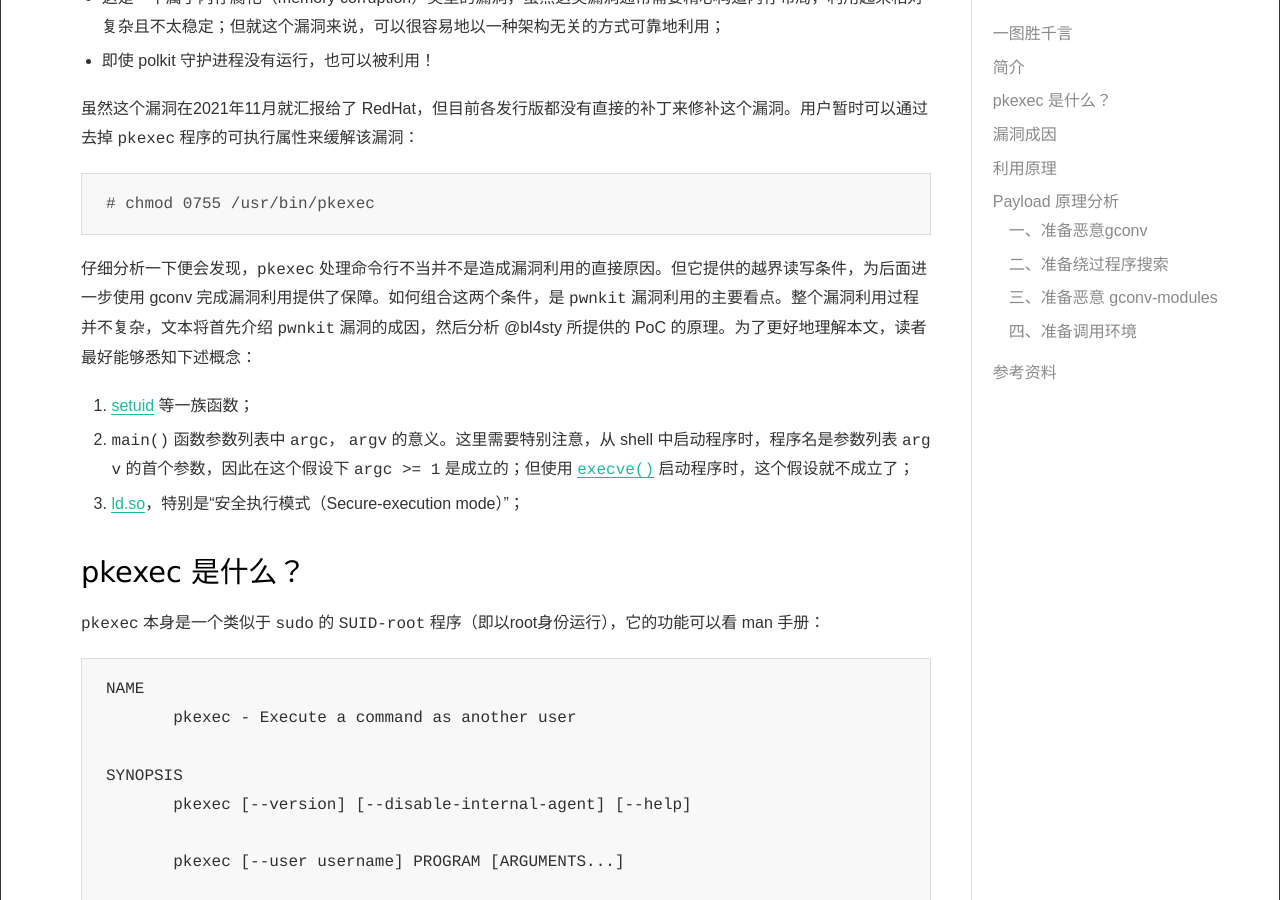
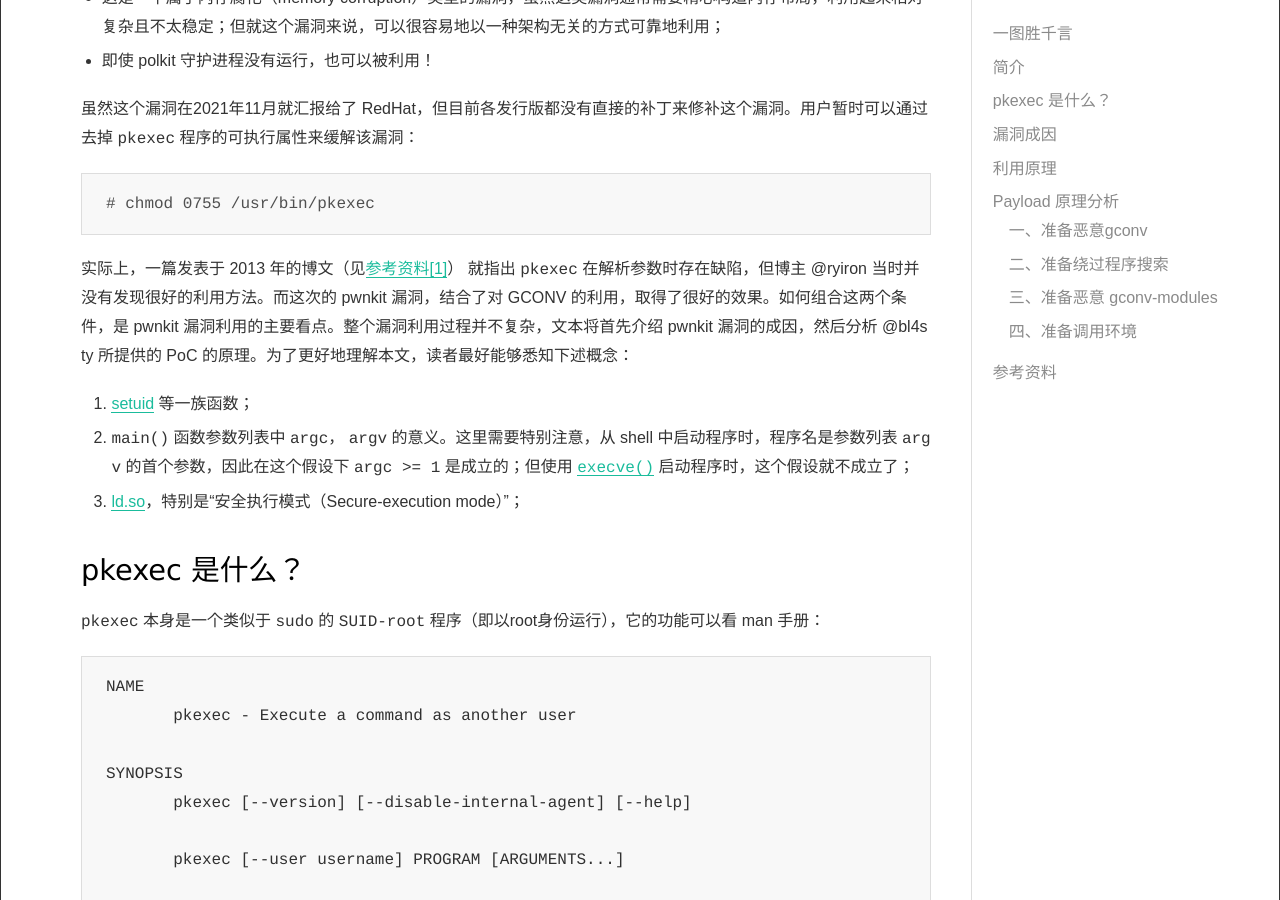
Before and after one commit to DeathKing/deathking.github.io, a Jekyll site: the page built from _posts/2022-01-26-pwnkit-cve-2021-4034-introduction.md, in a window 1280 px wide and 900 px high, scrolled down 1428 px. Built offline with Jekyll 4.4.1, drawn with Linux system fonts in a browser that asks for light colours; comment, search, counter and statistics services are not loaded; some of the changed text lies outside the part shown.

Commit message:
add a history reference blog post.

````diff
--- a/_posts/2022-01-26-pwnkit-cve-2021-4034-introduction.md
+++ b/_posts/2022-01-26-pwnkit-cve-2021-4034-introduction.md
@@ -3,7 +3,7 @@
 title: "pwnkit：pkexec 本地提权漏洞介绍（CVE-2021-4034）"
 subtitle: "Introduce pwnkit: Local Privilege Escalation in polkit's pkexec (CVE-2021-4043)"
 modified: 2022-01-26 11:00:00 +0800
-tags: [CVE-2021-4043, pkexec, privilege escalation, cve, vulnerability, security, 安全, 漏洞, 利用, Linux, binary, kernel, 内核, 二进制]
+tags: [CVE-2021-4043, pwnkit, pkexec, privilege escalation, cve, vulnerability, security, 安全, 漏洞, 利用, Linux, binary, kernel, 内核, 二进制]
 image:
   feature:
   credit:
@@ -43,7 +43,7 @@
 # chmod 0755 /usr/bin/pkexec
 ```
 
-仔细分析一下便会发现，`pkexec` 处理命令行不当并不是造成漏洞利用的直接原因。但它提供的越界读写条件，为后面进一步使用 gconv 完成漏洞利用提供了保障。如何组合这两个条件，是 `pwnkit` 漏洞利用的主要看点。整个漏洞利用过程并不复杂，文本将首先介绍 `pwnkit` 漏洞的成因，然后分析 @bl4sty 所提供的 PoC 的原理。为了更好地理解本文，读者最好能够悉知下述概念：
+实际上，一篇发表于 2013 年的博文（见[参考资料\[1\]](#argv-silliness)） 就指出 `pkexec` 在解析参数时存在缺陷，但博主 @ryiron 当时并没有发现很好的利用方法。而这次的 pwnkit 漏洞，结合了对 GCONV 的利用，取得了很好的效果。如何组合这两个条件，是 pwnkit 漏洞利用的主要看点。整个漏洞利用过程并不复杂，文本将首先介绍 pwnkit 漏洞的成因，然后分析 @bl4sty 所提供的 PoC 的原理。为了更好地理解本文，读者最好能够悉知下述概念：
 
 1. [setuid](https://man7.org/linux/man-pages/man2/setuid.2.html) 等一族函数；
 2. `main()` 函数参数列表中 `argc`， `argv` 的意义。这里需要特别注意，从 shell 中启动程序时，程序名是参数列表 `argv` 的首个参数，因此在这个假设下 `argc >= 1` 是成立的；但使用 [`execve()`](https://man7.org/linux/man-pages/man2/execve.2.html) 启动程序时，这个假设就不成立了；
@@ -98,7 +98,7 @@
  640     }
 ```
 
-这段代码先会遍历 `argv` 处理命令行参数（534-569行），然后如果想要执行的程序不是一个绝对路径，那么它就会在 `PATH` 环境变量中搜索定位该程序（610-640行）。
+这段代码先会遍历 `argv` 处理命令行参数（534-569行），由于在常见的情况下，`argc` 至少为 1，此时 `argv[0]` 是程序名自身，因此编码的时候从 `n = 1` 开始遍历。然后如果想要执行的程序不是一个绝对路径，那么它就会在 `PATH` 环境变量中搜索定位该程序（610-640行）。
 
 不幸的是，完全可以在调用 `execve` 时, 以 `NULL` 作为 `execve` 的 `argv` 参数。这样，被启动的程序的 `argc` 就为 0。进一步，被启动程序的 `argv[0]` 也就会是 `NULL`。那么：
 
@@ -271,6 +271,7 @@
 
 ## 参考资料
 
-1. [https://www.openwall.com/lists/oss-security/2014/07/14/1]()
-2. [https://www.openwall.com/lists/oss-security/2017/06/23/8]()
-3. [https://hugeh0ge.github.io/2019/11/04/Getting-Arbitrary-Code-Execution-from-fopen-s-2nd-Argument/]()
+0. <a name="argv-silliness" href="https://ryiron.wordpress.com/2013/12/16/argv-silliness/">argv silliness ~ryiron</hre>
+1. [glibc locale issues](https://www.openwall.com/lists/oss-security/2014/07/14/1)
+2. [charset.alias in pkexec/glib/gnulib](https://www.openwall.com/lists/oss-security/2017/06/23/8)
+3. [Getting Arbitrary Code Execution from fopen's 2nd Argument](https://hugeh0ge.github.io/2019/11/04/Getting-Arbitrary-Code-Execution-from-fopen-s-2nd-Argument/)
````
